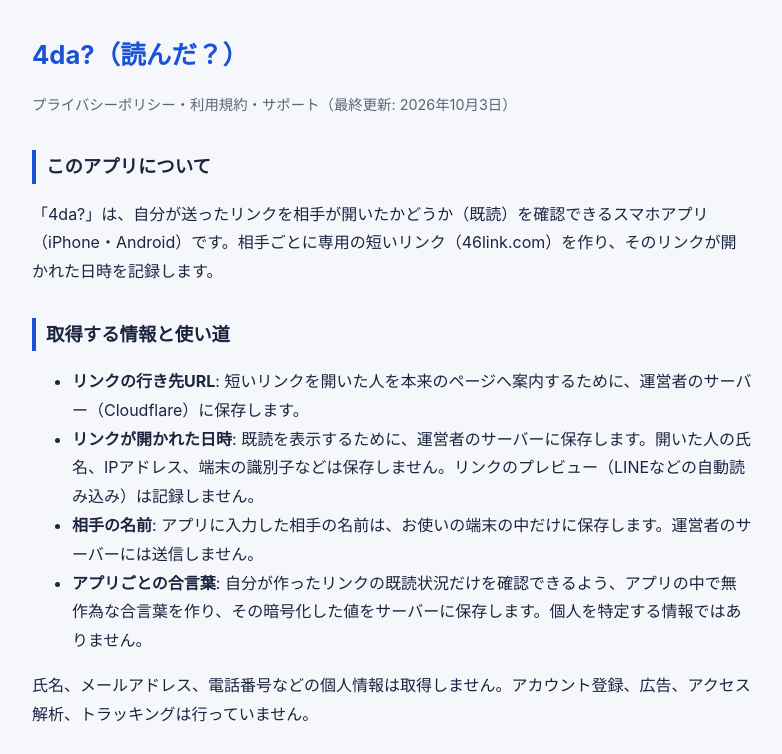
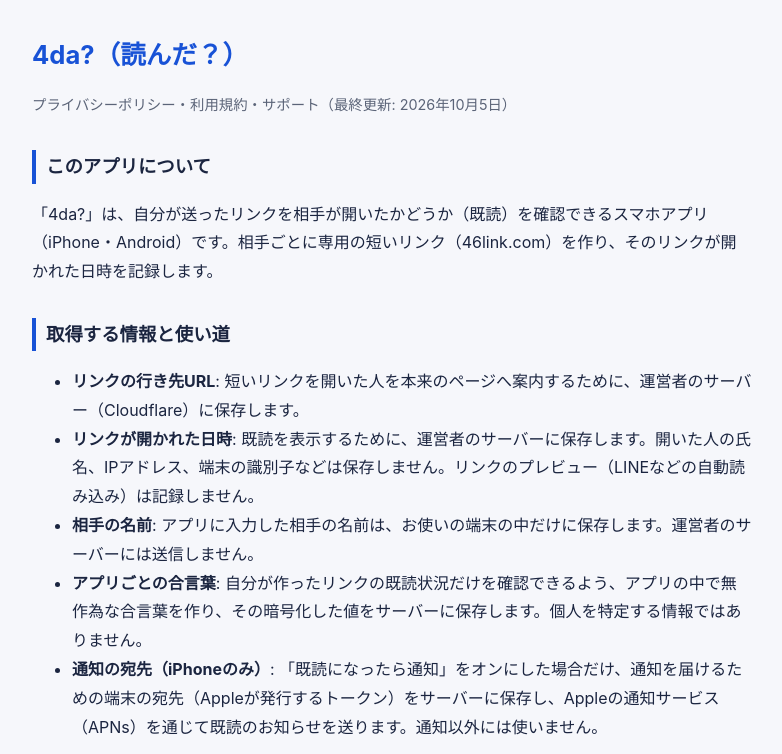
Before and after one commit to hoshikawa-apps/hoshikawa-apps.github.io, a plain HTML site: page 4da/index.html in a window 1280 px wide. Shown: the top 754 px of the page, without its empty margins (248-1030 px from the left). Drawn offline with Linux system fonts and the light colour scheme.

Commit message:
4da: describe push notification token

```diff
--- a/4da/index.html
+++ b/4da/index.html
@@ -21,7 +21,7 @@
 <body>
 <main>
   <h1>4da?（読んだ？）</h1>
-  <p class="muted">プライバシーポリシー・利用規約・サポート（最終更新: 2026年10月3日）</p>
+  <p class="muted">プライバシーポリシー・利用規約・サポート（最終更新: 2026年10月5日）</p>
 
   <h2>このアプリについて</h2>
   <p>「4da?」は、自分が送ったリンクを相手が開いたかどうか（既読）を確認できるスマホアプリ（iPhone・Android）です。相手ごとに専用の短いリンク（46link.com）を作り、そのリンクが開かれた日時を記録します。</p>
@@ -32,6 +32,7 @@
     <li><strong>リンクが開かれた日時</strong>: 既読を表示するために、運営者のサーバーに保存します。開いた人の氏名、IPアドレス、端末の識別子などは保存しません。リンクのプレビュー（LINEなどの自動読み込み）は記録しません。</li>
     <li><strong>相手の名前</strong>: アプリに入力した相手の名前は、お使いの端末の中だけに保存します。運営者のサーバーには送信しません。</li>
     <li><strong>アプリごとの合言葉</strong>: 自分が作ったリンクの既読状況だけを確認できるよう、アプリの中で無作為な合言葉を作り、その暗号化した値をサーバーに保存します。個人を特定する情報ではありません。</li>
+    <li><strong>通知の宛先（iPhoneのみ）</strong>: 「既読になったら通知」をオンにした場合だけ、通知を届けるための端末の宛先（Appleが発行するトークン）をサーバーに保存し、Appleの通知サービス（APNs）を通じて既読のお知らせを送ります。通知以外には使いません。</li>
   </ul>
   <p>氏名、メールアドレス、電話番号などの個人情報は取得しません。アカウント登録、広告、アクセス解析、トラッキングは行っていません。</p>
 
```
